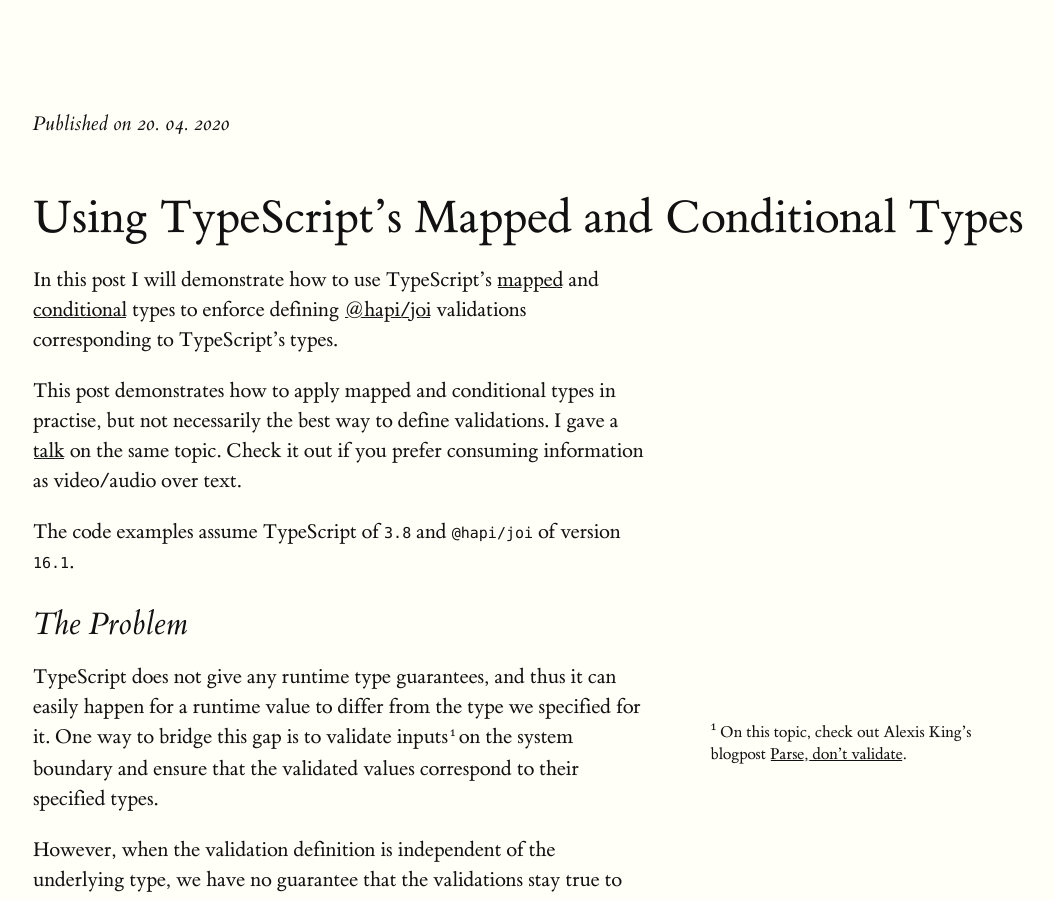
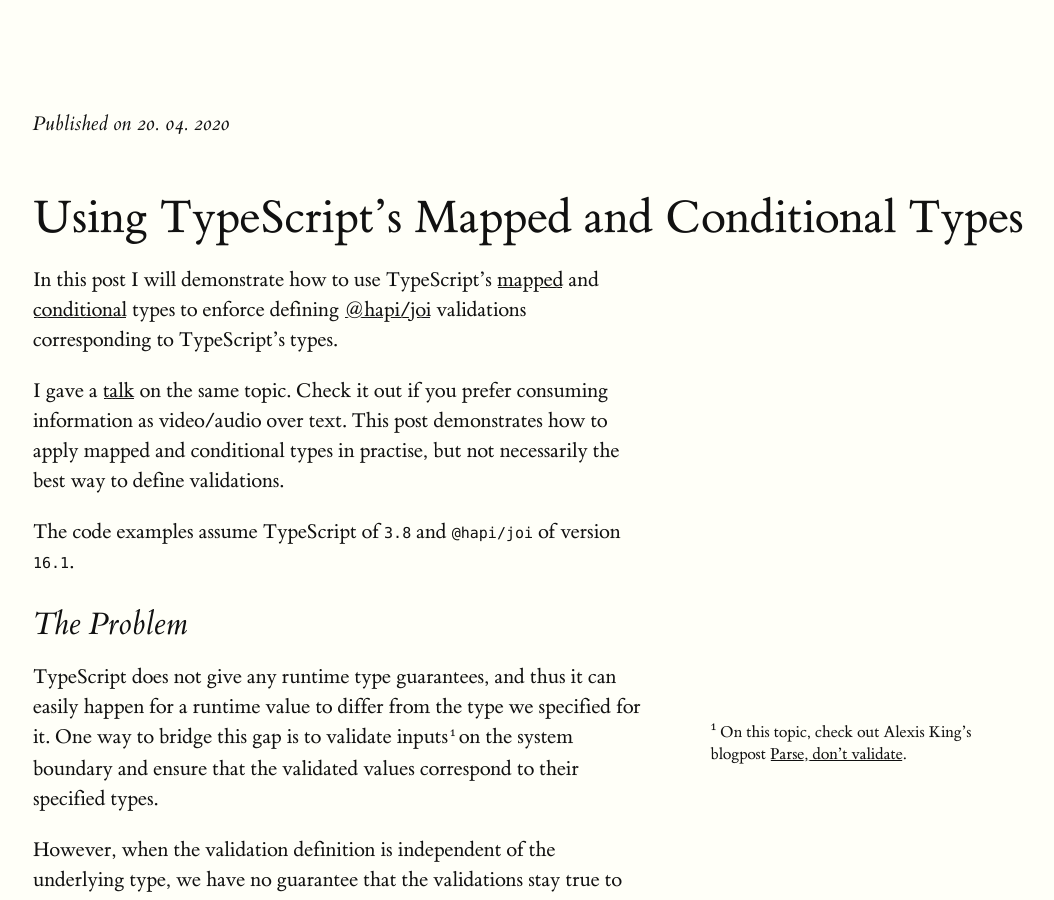
Before and after one commit to pavelkucera/pavelkucera.github.io, a Jekyll site: the page built from _posts/2020-04-20-using-typescripts-mapped-and-conditional-types.md, in a window 1280 px wide and 900 px high. Shown: the whole window, without its empty margins (127-1181 px from the left). Built offline with Jekyll 4.4.1, drawn with Linux system fonts in a browser that asks for light colours.

Commit message:
Switch sentence order to increase clarity

```diff
--- a/_posts/2020-04-20-using-typescripts-mapped-and-conditional-types.md
+++ b/_posts/2020-04-20-using-typescripts-mapped-and-conditional-types.md
@@ -8,9 +8,9 @@ tags: [blog, typescript, conditional types, mapped types, validation]
 
 In this post I will demonstrate how to use TypeScript's [mapped](https://www.typescriptlang.org/docs/handbook/advanced-types.html#mapped-types) and [conditional](https://www.typescriptlang.org/docs/handbook/advanced-types.html#conditional-types) types to enforce defining [@hapi/joi](https://hapi.dev/module/joi/) validations corresponding to TypeScript's types.
 
-This post demonstrates how to apply mapped and conditional types in practise, but not necessarily the best way to define validations.
 I gave a [talk]({% post_url 2019-11-21-typescript-mapped-and-conditional-types-copenhagenjs %}) on the same topic.
 Check it out if you prefer consuming information as video/audio over text.
+This post demonstrates how to apply mapped and conditional types in practise, but not necessarily the best way to define validations.
 
 The code examples assume TypeScript of `3.8` and `@hapi/joi` of version `16.1`.
 
```
